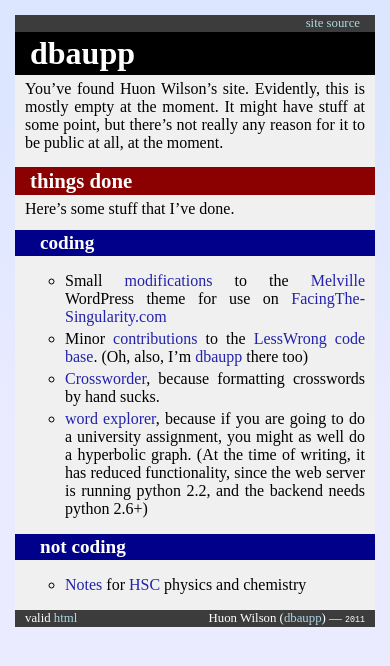
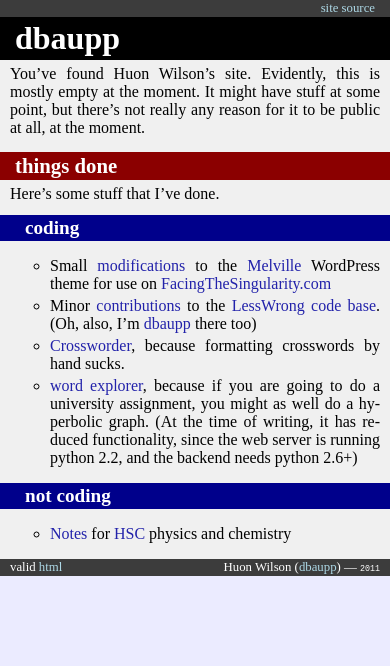
Before and after one commit to huonw/huonw.github.io, a Jekyll site: the page built from index.md, in a window 390 px wide. Shown: the top 666 px of the page. Built offline with Jekyll 4.4.1, drawn with Linux system fonts in a browser that asks for light colours; comment, search, counter and statistics services are not loaded.

Commit message:
Testing mobile optimisations

```diff
--- a/_layouts/default.html
+++ b/_layouts/default.html
@@ -4,6 +4,7 @@
   <meta http-equiv="Content-Type" content="text/html; charset=UTF-8">
   <title>{{ page.title }}</title>
   <link rel="stylesheet" href="/css/default.css" />
+  <meta name="viewport" content="width=device-width; initial-scale=1.0;" />
 </head>
 
 <body>
--- a/css/default.css
+++ b/css/default.css
@@ -17,8 +17,32 @@
 
 body {
     margin:0px;
-    padding:15px;
     font-family: "sans serif";
+}
+
+.wrapper {
+    margin: 0 auto;
+    background: rgb(240,240,240);
+}
+
+@media only screen and (max-width: 600px), handheld {
+    body {
+        padding:0px;
+    }
+
+    .wrapper {
+        width: 100%;
+    }
+}
+
+@media (min-width: 600px) {
+    body {
+        padding:15px;
+    }
+
+    .wrapper {
+        max-width: 600px;
+    }
 }
 
 a,a:visited {
@@ -33,11 +57,7 @@
 }
 
 
-.wrapper {
-    max-width: 600px;
-    margin: 0 auto;
-    background: rgb(240,240,240);
-}
+
 
 
 .top {
```
